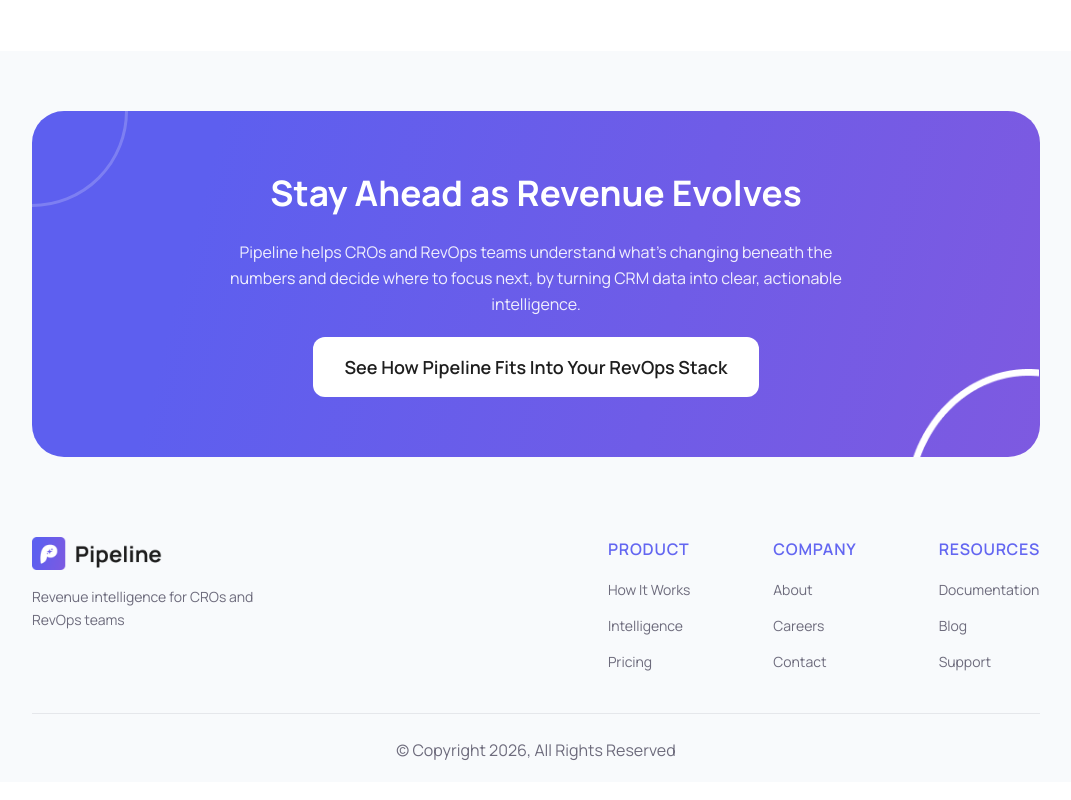
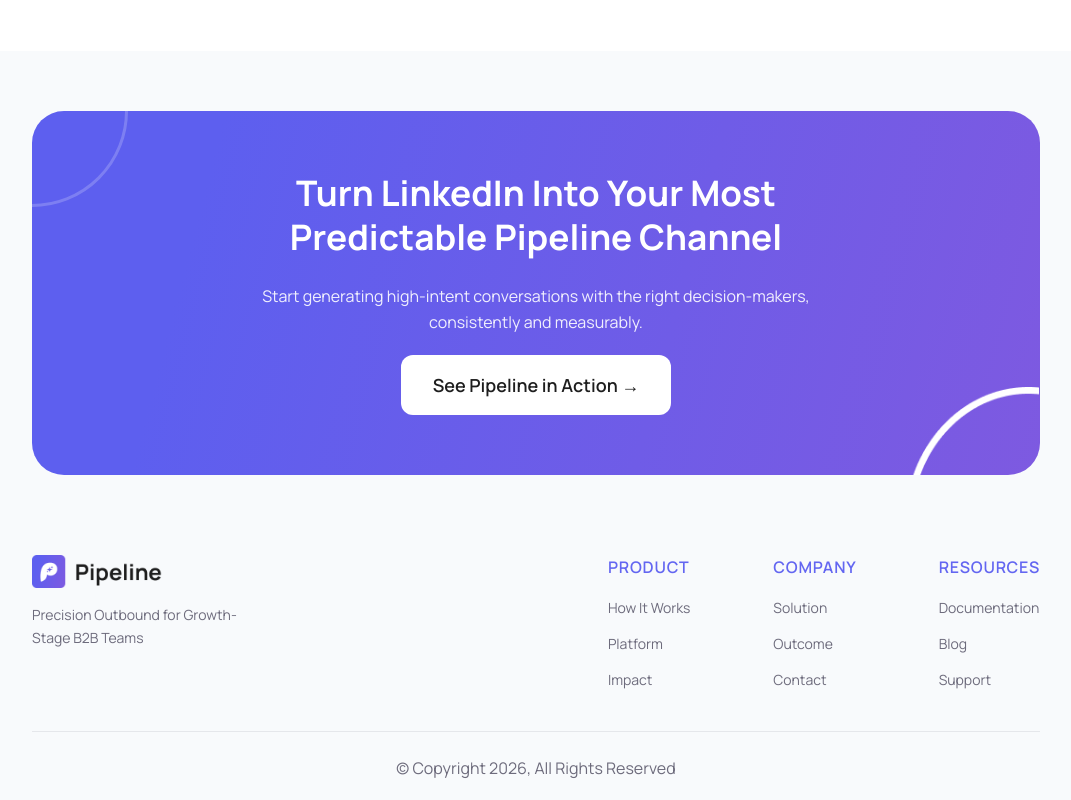
Before and after one commit to pipeline-techstack/pipeline-fe-website, a Next.js app: page /outbound in a window 1280 px wide. Shown: the part 4314-5114 px from the top of the page, without its empty margins (104-1175 px from the left). Built offline with nearby package versions, Linux system fonts and the light colour scheme.

Commit message:
(ui): few changes in cta and footer

```diff
--- a/components/layouts/outbound.tsx
+++ b/components/layouts/outbound.tsx
@@ -214,8 +214,32 @@ function Outbound() {
           ]}
         />
       </div>
-      <CTA />
-      <Footer />
+      <CTA
+        tagline="See Pipeline in Action →"
+        subheading="Start generating high-intent conversations with the right decision-makers, consistently and measurably."
+        heading="Turn LinkedIn Into Your Most Predictable Pipeline Channel"
+      />
+
+      <Footer
+        tagline="Precision Outbound for Growth-Stage B2B Teams"
+        footerLinks={{
+          product: [
+            { label: "How It Works", href: "#approach" },
+            { label: "Platform", href: "#platform" },
+            { label: "Impact", href: "#impact" },
+          ],
+          company: [
+            { label: "Solution", href: "#solution" },
+            { label: "Outcome", href: "#outcome" },
+            { label: "Contact", href: "/demo" },
+          ],
+          resources: [
+            { label: "Documentation", href: "#documentation" },
+            { label: "Blog", href: "#blog" },
+            { label: "Support", href: "#support" },
+          ],
+        }}
+      />
     </>
   );
 }
--- a/components/layouts/revenue-intelligence.tsx
+++ b/components/layouts/revenue-intelligence.tsx
@@ -5,8 +5,8 @@ import IndustriesSection from "../sections/industries";
 import HowItWorksSection from "../sections/how-it-works-section";
 import FeaturesSection from "../sections/new-feature-card-section";
 import CTA from "../sections/cta-section";
-import { Footer } from "react-day-picker";
 import heroImg from "../../assets/new/hero-img.png";
+import Footer from "../sections/footer";
 
 function RevenueIntelligence() {
   return (
@@ -45,8 +45,31 @@ function RevenueIntelligence() {
       <div id="intelligence">
         <FeaturesSection />
       </div>
-      <CTA />
-      <Footer />
+      <CTA
+        tagline="See How Pipeline Fits Into Your RevOps Stack"
+        heading="Stay Ahead as Revenue Evolves"
+        subheading="Pipeline helps CROs and RevOps teams understand what's changing beneath the numbers and decide where to focus next, by turning CRM data into clear, actionable intelligence."
+      />
+      <Footer
+        tagline="Revenue intelligence for CROs and RevOps teams"
+        footerLinks={{
+          product: [
+            { label: "How It Works", href: "#how-it-works" },
+            { label: "Intelligence", href: "#intelligence" },
+            { label: "Pricing", href: "#pricing" },
+          ],
+          company: [
+            { label: "About", href: "#about" },
+            { label: "Careers", href: "#careers" },
+            { label: "Contact", href: "/demo" },
+          ],
+          resources: [
+            { label: "Documentation", href: "#documentation" },
+            { label: "Blog", href: "#blog" },
+            { label: "Support", href: "#support" },
+          ],
+        }}
+      />
     </>
   );
 }
--- a/components/sections/cta-section.tsx
+++ b/components/sections/cta-section.tsx
@@ -3,8 +3,9 @@ import ellipse from "../../assets/new/Ellipse.png";
 import Link from "next/link";
 import SectionContainer from "../common/section-wrapper2";
 import Image from "next/image";
+import { CTAProps } from "@/lib/types";
 
-function CTA() {
+function CTA({ tagline, subheading, heading }: CTAProps) {
   return (
     <section className="bg-[#F8FAFC] py-16 sm:py-20 lg:py-15 w-full">
       <SectionContainer>
@@ -29,7 +30,7 @@ function CTA() {
           </div>
 
           {/* Content */}
-          <div className="z-10 relative mx-auto max-w-4xl text-center">
+          <div className="z-10 relative mx-auto max-w-2xl text-center">
             {/* Heading */}
             <h2
               className="
@@ -39,7 +40,7 @@ function CTA() {
             leading-tight
           "
             >
-              Stay Ahead as Revenue Evolves
+              {heading}
             </h2>
 
             {/* Description */}
@@ -53,9 +54,7 @@ function CTA() {
             mx-auto
           "
             >
-              Pipeline helps CROs and RevOps teams understand what&rsquo;s
-              changing beneath the numbers and decide where to focus next, by
-              turning CRM data into clear, actionable intelligence.
+              {subheading}
             </p>
 
             {/* CTA Button */}
@@ -72,7 +71,7 @@ function CTA() {
             transition-all duration-300
           "
               >
-                See How Pipeline Fits Into Your RevOps Stack
+                {tagline}
               </button>
             </Link>
           </div>
--- a/components/sections/footer.tsx
+++ b/components/sections/footer.tsx
@@ -1,29 +1,14 @@
 "use client";
 
-import React from "react";
 import Image from "next/image";
 import logo from "../../assets/new/logo.png"; // Adjust path as needed
 import SectionContainer from "../common/section-wrapper2";
+import { FooterProps } from "@/lib/types";
 
-const Footer = () => {
-  const footerLinks = {
-    product: [
-      { label: "How It Works", href: "#how-it-works" },
-      { label: "Intelligence", href: "#intelligence" },
-      { label: "Pricing", href: "#pricing" },
-    ],
-    company: [
-      { label: "About", href: "#about" },
-      { label: "Careers", href: "#careers" },
-      { label: "Contact", href: "/demo" },
-    ],
-    resources: [
-      { label: "Documentation", href: "#documentation" },
-      { label: "Blog", href: "#blog" },
-      { label: "Support", href: "#support" },
-    ],
-  };
-
+const Footer = ({
+  tagline,
+  footerLinks
+}:FooterProps) => {
   const year = new Date().getFullYear();
   return (
     <>
@@ -44,7 +29,7 @@ const Footer = () => {
               </div>
 
               <p className="text-sm max-w-full lg:max-w-[70%] text-text-light leading-relaxed">
-                Revenue intelligence for CROs and RevOps teams
+                {tagline}
               </p>
             </div>
 
--- a/components/sections/new-navbar.tsx
+++ b/components/sections/new-navbar.tsx
@@ -52,19 +52,30 @@ function NavbarNew({ navigationLinks }: NavbarNewProps) {
                     </button>
 
                     {isOpen && (
-                      <div className="absolute left-0 mt-3 bg-white shadow-xl rounded-xl p-4 w-72 z-50">
-                        <div className="flex flex-col gap-3">
+                      <div
+                        className={`
+    absolute left-0 mt-3 w-72 z-50
+    transition-all duration-200 ease-out origin-top
+    ${
+      isOpen
+        ? "opacity-100 scale-100 translate-y-0 pointer-events-auto"
+        : "opacity-0 scale-95 -translate-y-2 pointer-events-none"
+    }
+  `}
+                      >
+                        <div className="bg-white shadow-xl rounded-xl p-4">
+                          <div className="flex flex-col">
                             {link.dropdown.map((item, i) => (
                               <Link
                                 key={i}
                                 href={item.href}
                                 onClick={() => setOpenDropdown(null)}
+                                className="border-b last:border-b-0 px-2 py-3 hover:bg-gray-50 transition-colors text-sm font-medium"
                               >
-                              <div className="border rounded-xl px-4 py-3 hover:bg-gray-50 transition cursor-pointer text-sm font-medium">
                                 {item.label}
-                              </div>
                               </Link>
                             ))}
+                          </div>
                         </div>
                       </div>
                     )}
--- a/lib/types.ts
+++ b/lib/types.ts
@@ -94,3 +94,25 @@ export type VisibilityProps = {
   autoInterval?: number;
   img: StaticImageData;
 };
+
+// footer types
+type ArrayofLinks = {
+  label: string;
+  href: string;
+}
+export type FooterProps = {
+  tagline: string;
+  footerLinks: {
+    product: ArrayofLinks[],
+    company: ArrayofLinks[],
+    resources: ArrayofLinks[]
+  }
+}
+
+// cta types
+
+export type CTAProps = {
+  tagline: string;
+  heading: string;
+  subheading: string;
+}
```
Lines whose indentation alone changed are shown as unchanged.
